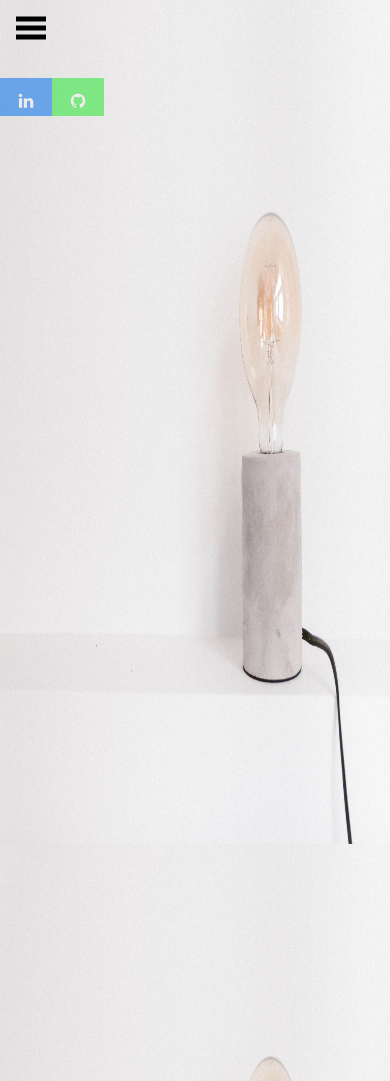
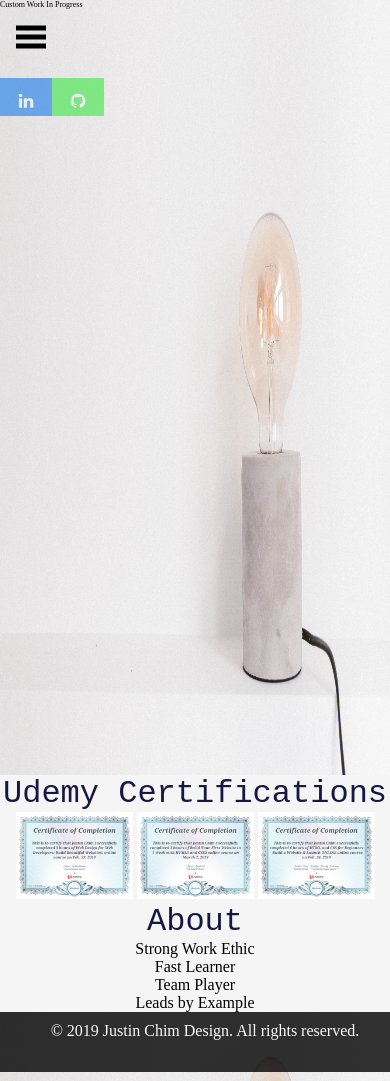
Before and after one commit to justinchim/justinchim.github.io, a plain HTML site: page index.html in a window 390 px wide. Shown: the top 1081 px of the page. Drawn offline with Linux system fonts and the light colour scheme.

Commit message:
section fix

```diff
--- a/index.html
+++ b/index.html
@@ -16,7 +16,7 @@
     <div class="main-nav">
         <ul>
                 <li><a href="#">Home</a></li>
-                <li><a href="#projects">Projects</a></li>
+                <li><a href="#cert">Certifications</a></li>
                 <li id="resume"><a download href="/justinchim.github.io/JustinChimWebResume.docx">
                     <svg id="dl"
                     width="20px" height="30px" viewBox="40 -60 110.000000 230.000000">
@@ -43,7 +43,7 @@
           <div class="animated">
             <span>Justin Chim's Portfolio</span>
           </div>
-        <div id="projects" class="text2">
+        <div id="cert" class="text2">
         <article>
                 <h1>Udemy Certifications</h1>
                 <img src="Beautiful.jpg" style="height: 30%; width: 30%">
--- a/style.css
+++ b/style.css
@@ -23,7 +23,7 @@ max-height: 100vh;
   justify-content: center;
   align-items: center;
   flex-direction: row;
-  font-size: 56px;
+  font-size: 375%;
   height: 500px;
   margin: 280px 345px 0 0;
   position: relative;
@@ -60,6 +60,11 @@ max-height: 100vh;
   }
 }
 
+span::before{
+  content:"Custom Work In Progress";
+  font-size: 50%;
+  display:block;
+}
 .text{
 color:rgba(11, 23, 131, 0.651);
 text-align: center;
@@ -117,13 +122,16 @@ background: #dad6d6;
   }
 
   article h1{
-    font-family: Helvetica, sans-serif;
-    font-size: 30px;
-    color: rgb(63, 63, 189);
+    font-family: "Courier New";
+    font-size: 2em;
+    color: rgb(23, 23, 68);
+    font-weight: normal;
   }
 
   article ul{
     list-style-type: none;
+    margin:0;
+    padding:0;
   }
 
   .side-nav a{
@@ -351,7 +359,7 @@ background: #dad6d6;
       align-items: center;
       flex-direction: row;
       font-size: 34px;
-      margin: 165px 250px 0 0;
+      margin: 190px 250px 0 0;
       position: relative;
       animation: ex 3s,moveBg 10s linear infinite;
       -webkit-animation: ex 3s,moveBg 10s linear infinite;
```
